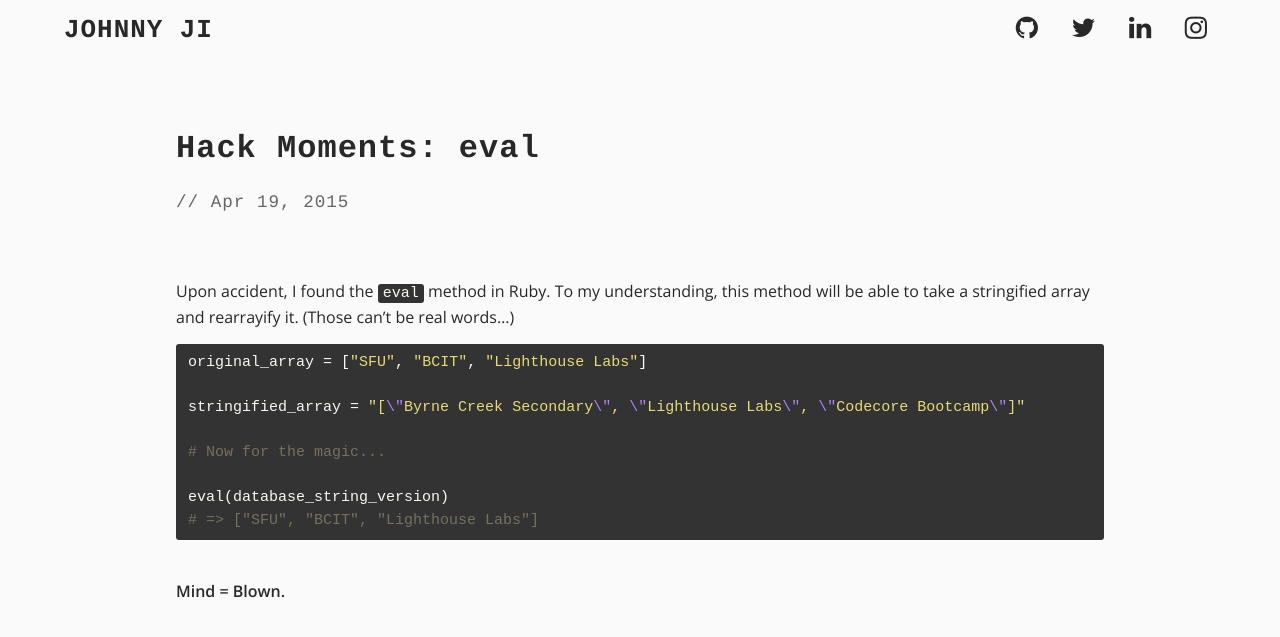
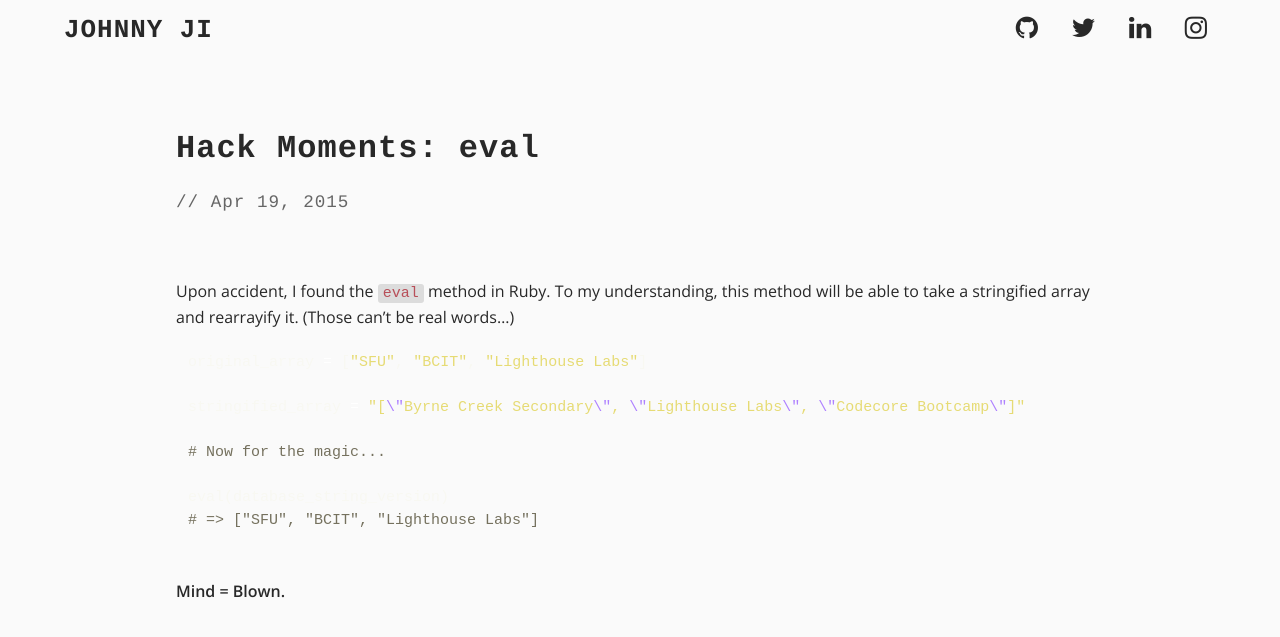
Before and after one commit to johnnyji/jekyll_blog, a Jekyll site: the page built from _posts/2015-04-19-hack-moments-eval-method.markdown, in a window 1280 px wide. Shown: the top 637 px of the page. Built offline with Jekyll 4.4.1, drawn with Linux system fonts in a browser that asks for light colours; nearby versions of some CDN libraries.

Commit message:
change code highlighting

```diff
--- a/_sass/_base.scss
+++ b/_sass/_base.scss
@@ -12,7 +12,6 @@
   * Ruby Styling
   */
 
-.ruby { font-weight: 400; }
 .javascript { font-weight: 400; }
 .class { color: #61B329; }
 .model { font-style: italic; color: #22A7F0; }
@@ -136,16 +135,12 @@
 pre, code {
   font-size: 15px;
   border-radius: 3px;
-  background-color: #333333;
-  outline: 0px solid transparent;
-  &:focus {
-    outline: 0px solid transparent;
-  }
 }
 
 code {
   padding: 1px 5px;
-  color: #f8f8f2;
+  background-color: darken(whitesmoke, 10%);
+  color: darken(#bf616a, 5%);
   .lineno {
     color: #75715e;
     margin-right: 5px;
@@ -159,6 +154,7 @@
   overflow-x: auto;
   white-space: pre-wrap;
   > code {
+    background-color: inherit;
     border: 0;
     padding-right: 0;
     padding-left: 0;
--- a/_sass/_syntax-highlighting.scss
+++ b/_sass/_syntax-highlighting.scss
@@ -1,4 +1,4 @@
-
+.highlight { background-color: inherit; }
 .highlight .hll { background-color: #49483e }
 .highlight .c   { color: #75715e } /* Comment */
 .highlight .err { color: #960050; background-color: #1e0010 } /* Error */
```
